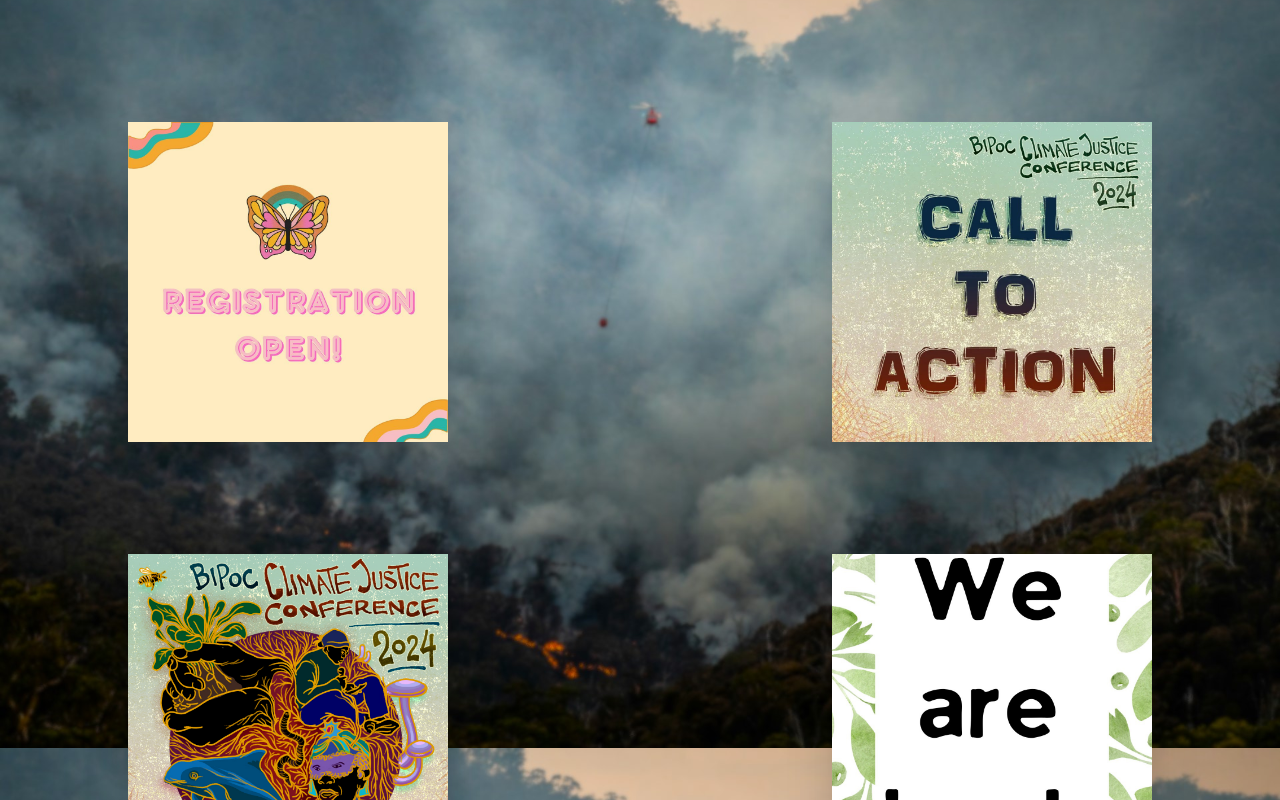
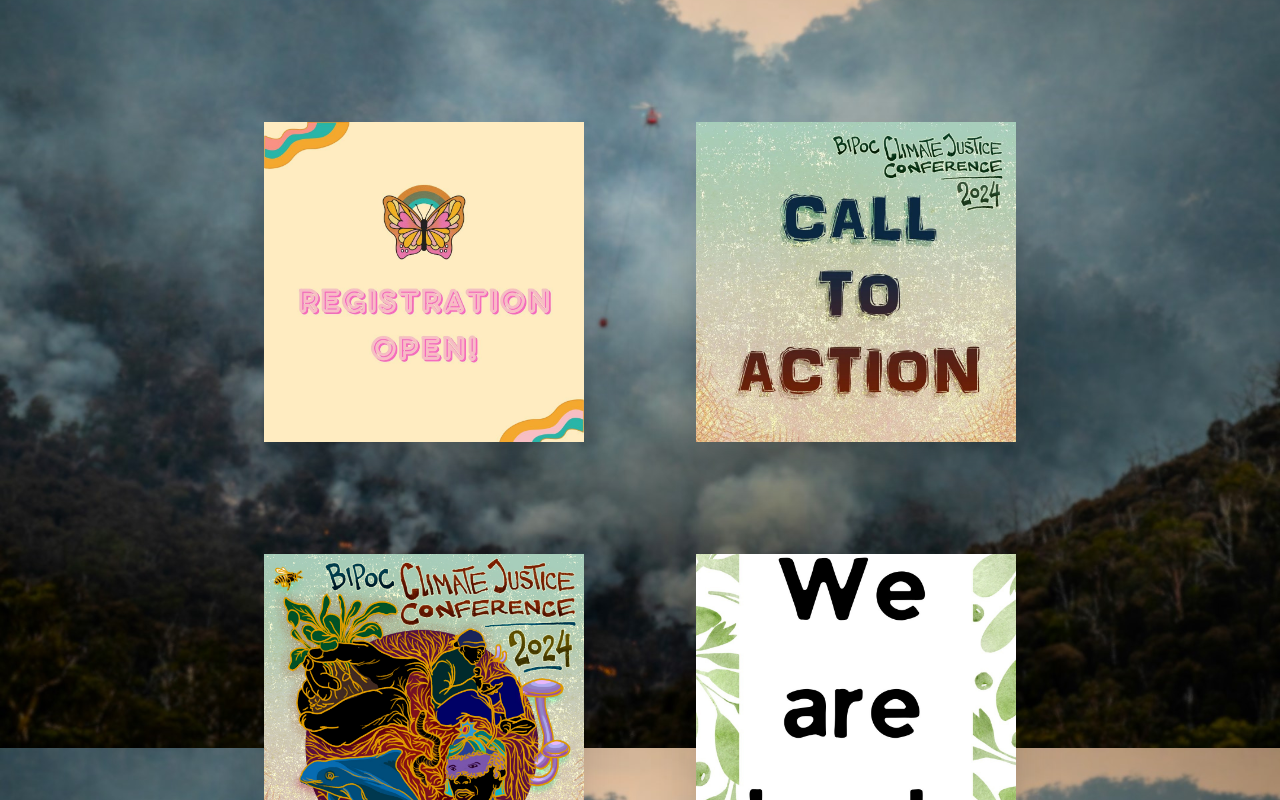
Before and after one commit to emilkrebs/bipoc-website, a Next.js app: page / in a window 1280 px wide. Shown: the part 3380-4180 px from the top of the page. Built offline with nearby package versions, Linux system fonts and the light colour scheme.

Commit message:
fixed instagram display

```diff
--- a/src/app/components/instagram-posts.tsx
+++ b/src/app/components/instagram-posts.tsx
@@ -26,7 +26,7 @@ export default function InstagramPosts() {
 	];
 
 	return (
-		<section id="instagram" className="flex flex-wrap items-center justify-between w-full gap-16 lg:gap-28">
+		<section id="instagram" className="flex flex-wrap items-center justify-center w-full gap-16 lg:gap-28">
 			{posts.map((post, index) => (
 				<Post key={index} src={post.src} alt={post.alt} link={post.link} />
 			))}
```
